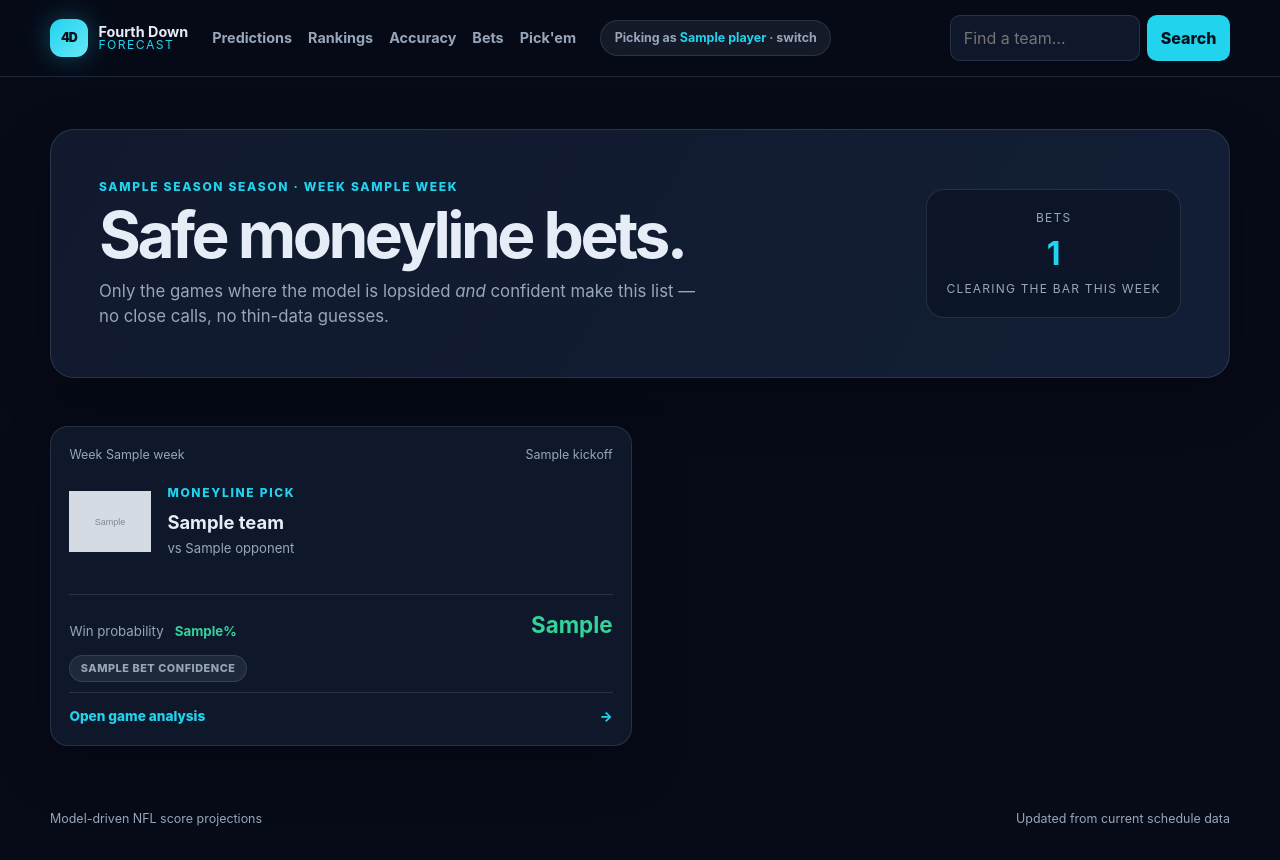
After one commit to chrissmeltzer/nfl-predictor, a FastAPI app: template app/templates/bets.html in a window 1280 px wide. The commit adds this page. Run offline with FastAPI, Linux system fonts and the light colour scheme; the template is opened without the code that fills it: most values are stand-ins (such as "Sample title", 1, 10 or a date in 2020); grey boxes marked "Sample" are stand-in pictures.

Commit message:
feat: add safe moneyline bets page
Surfaces the model's most lopsided, best-supported picks on a new /bets
page, using logos, win probability, and implied moneyline odds already
computed elsewhere in the app.

The win-probability bar a game must clear slides with the model's own
confidence label (Low 85% / Moderate 75% / High 65%), so an early-season
blowout still shows up despite the model's thin current-season sample,
while a close game never does regardless of confidence.

Co-Authored-By: Claude Sonnet 5 <noreply@anthropic.com>

```diff
--- a/app/betting.py
+++ b/app/betting.py
@@ -1,4 +1,10 @@
 from __future__ import annotations
+
+SAFE_BET_MIN_PROBABILITY_BY_CONFIDENCE = {
+    "Low": 85,
+    "Moderate": 75,
+    "High": 65,
+}
 
 
 def american_odds(win_probability: float) -> int:
@@ -48,3 +54,40 @@ def build_betting_angles(matchup: dict, matchup_history: list[dict]) -> dict | N
             "history_avg": round(history_avg, 1) if history_avg is not None else None,
         },
     }
+
+
+def build_safe_bets(matchups: list[dict]) -> list[dict]:
+    """Pick out moneyline bets the model is confident enough in to call "safe".
+
+    The win-probability bar a game must clear slides with the model's own confidence in the
+    prediction: a Low-confidence read (thin current-season sample) needs a near-lock blowout
+    to earn a spot, while a High-confidence read can qualify at a smaller margin. A game with
+    no threshold for its confidence label (an unrecognized label) doesn't qualify.
+    """
+    bets = []
+    for matchup in matchups:
+        if matchup["game"]["status"] == "final":
+            continue
+        min_probability = SAFE_BET_MIN_PROBABILITY_BY_CONFIDENCE.get(matchup["confidence_label"])
+        if min_probability is None:
+            continue
+
+        home_is_favorite = matchup["home_probability"] >= matchup["away_probability"]
+        favorite_probability = matchup["home_probability"] if home_is_favorite else matchup["away_probability"]
+        if favorite_probability < min_probability:
+            continue
+
+        bets.append({
+            "game": matchup["game"],
+            "team": matchup["home"] if home_is_favorite else matchup["away"],
+            "opponent": matchup["away"] if home_is_favorite else matchup["home"],
+            "logo": matchup["home_logo"] if home_is_favorite else matchup["away_logo"],
+            "color": matchup["home_color"] if home_is_favorite else matchup["away_color"],
+            "win_probability": favorite_probability,
+            "moneyline_odds": american_odds(favorite_probability),
+            "confidence_label": matchup["confidence_label"],
+            "kickoff": matchup["kickoff"],
+        })
+
+    bets.sort(key=lambda bet: bet["win_probability"], reverse=True)
+    return bets
--- a/app/main.py
+++ b/app/main.py
@@ -317,25 +317,34 @@ def trigger_sync(conn=Depends(get_db)):
     return {"status": "ok"}
 
 
-@app.get("/", response_class=HTMLResponse)
-def schedule(request: Request, week: int | None = None, conn=Depends(get_db)):
+def _sync_if_needed(conn) -> tuple[int, int]:
     with httpx.Client(timeout=30, follow_redirects=True) as client:
         season, current_week = espn.fetch_current_week(client)
         if _is_stale(conn):
             sync.sync_all(conn, client, current_season=season)
+    return season, current_week
 
-    week = week or current_week
+
+def _week_matchups(conn, season: int, week: int) -> tuple[list[dict], dict]:
     games = conn.execute(
         "SELECT * FROM games WHERE season = ? AND week = ? ORDER BY kickoff_at",
         (season, week),
     ).fetchall()
     teams = {row["id"]: row for row in conn.execute("SELECT * FROM teams ORDER BY name").fetchall()}
-
     weights = predict.load_weights(WEIGHTS_PATH)
     matchups = [_game_view(conn, game, teams, predict.predict_game(conn, weights, game)) for game in games]
+    return matchups, teams
+
+
+@app.get("/", response_class=HTMLResponse)
+def schedule(request: Request, week: int | None = None, conn=Depends(get_db)):
+    season, current_week = _sync_if_needed(conn)
+    week = week or current_week
+    matchups, teams = _week_matchups(conn, season, week)
 
     player = _current_player(request, conn)
-    picks = db.get_player_picks_for_games(conn, player["id"], [g["id"] for g in games]) if player else {}
+    game_ids = [matchup["game"]["id"] for matchup in matchups]
+    picks = db.get_player_picks_for_games(conn, player["id"], game_ids) if player else {}
     for matchup in matchups:
         matchup["player_pick_team_id"] = picks.get(matchup["game"]["id"])
         matchup["pick_locked"] = _pick_locked(matchup["game"])
@@ -345,6 +354,21 @@ def schedule(request: Request, week: int | None = None, conn=Depends(get_db)):
         "index.html",
         _template_context(
             request, conn, matchups=matchups, teams=list(teams.values()), week=week, season=season
+        ),
+    )
+
+
+@app.get("/bets", response_class=HTMLResponse)
+def bets_page(request: Request, conn=Depends(get_db)):
+    season, current_week = _sync_if_needed(conn)
+    matchups, teams = _week_matchups(conn, season, current_week)
+    safe_bets = betting.build_safe_bets(matchups)
+
+    return templates.TemplateResponse(
+        request,
+        "bets.html",
+        _template_context(
+            request, conn, safe_bets=safe_bets, teams=list(teams.values()), week=current_week, season=season
         ),
     )
 
--- a/app/static/style.css
+++ b/app/static/style.css
@@ -62,6 +62,7 @@ h1, h2, h3, p { margin-top: 0; } h1 { max-width: 680px; margin-bottom: .7rem; fo
 .betting-row strong { font-size: .95rem; }
 .betting-hint { margin: .25rem 0 0; max-width: 46ch; color: var(--muted); font-size: .82rem; }
 .betting-value { flex-shrink: 0; text-align: right; font-weight: 700; line-height: 1.5; white-space: nowrap; }
+.bet-team { display: flex; align-items: center; gap: 1rem; padding: 1rem 0; } .bet-team h3 { margin: 0; font-size: 1.15rem; } .bet-opponent { margin: .15rem 0 0; color: var(--muted); font-size: .82rem; } .bet-footer-row { align-items: flex-end; } .bet-odds { font-size: 1.4rem; color: var(--green); }
 
 /* Head-to-head matchup history */
 .matchup-history-card { padding: 1.5rem; margin-bottom: 2rem; }
--- a/app/templates/base.html
+++ b/app/templates/base.html
@@ -20,6 +20,7 @@
         <a href="/">Predictions</a>
         <a href="/rankings">Rankings</a>
         <a href="/accuracy">Accuracy</a>
+        <a href="/bets">Bets</a>
         <a href="/pickem">Pick'em</a>
       </nav>
       <a class="picker-chip" href="/join?next={{ (request.url.path ~ (('?' + request.url.query) if request.url.query else '')) | urlencode }}">
--- /dev/null
+++ b/app/templates/bets.html
@@ -0,0 +1,40 @@
+{% extends 'base.html' %}
+{% block title %}Safe Bets · Fourth Down Forecast{% endblock %}
+{% block content %}
+<section class="hero">
+  <div>
+    <p class="eyebrow">{{ season }} season · Week {{ week }}</p>
+    <h1>Safe moneyline bets.</h1>
+    <p class="hero-copy">Only the games where the model is lopsided <em>and</em> confident make this list — no close calls, no thin-data guesses.</p>
+  </div>
+  <div class="hero-stat"><span>Bets</span><strong>{{ safe_bets | length }}</strong><small>clearing the bar this week</small></div>
+</section>
+
+{% if safe_bets %}
+<div class="matchup-grid">
+  {% for bet in safe_bets %}
+  <article class="matchup-card bet-card">
+    <div class="card-meta"><span>Week {{ bet.game.week }}</span><time>{{ bet.kickoff }}</time></div>
+    <div class="bet-team">
+      <img src="{{ bet.logo }}" alt="{{ bet.team.name }} logo" class="team-logo team-logo-xl">
+      <div>
+        <p class="eyebrow">Moneyline pick</p>
+        <h3>{{ bet.team.name }}</h3>
+        <p class="bet-opponent">vs {{ bet.opponent.name }}</p>
+      </div>
+    </div>
+    <div class="card-footer-row bet-footer-row">
+      <p class="pick-line"><span>Win probability</span><strong>{{ bet.win_probability }}%</strong></p>
+      <div class="betting-value bet-odds">{{ bet.moneyline_odds }}</div>
+    </div>
+    <div class="badge-group">
+      <span class="confidence-badge confidence-{{ bet.confidence_label | lower }}">{{ bet.confidence_label }} confidence</span>
+    </div>
+    <a class="card-link" href="/games/{{ bet.game.id }}">Open game analysis <span>→</span></a>
+  </article>
+  {% endfor %}
+</div>
+{% else %}
+<section class="empty-state"><h2>No high-confidence bets this week.</h2><p>The slate is too close to call — check back closer to kickoff, or look over the full <a class="text-link" href="/">predictions</a> instead.</p></section>
+{% endif %}
+{% endblock %}
```
Also changed, not shown: tests/test_betting.py (+85 -0 lines), tests/test_main.py (+50 -0 lines).
